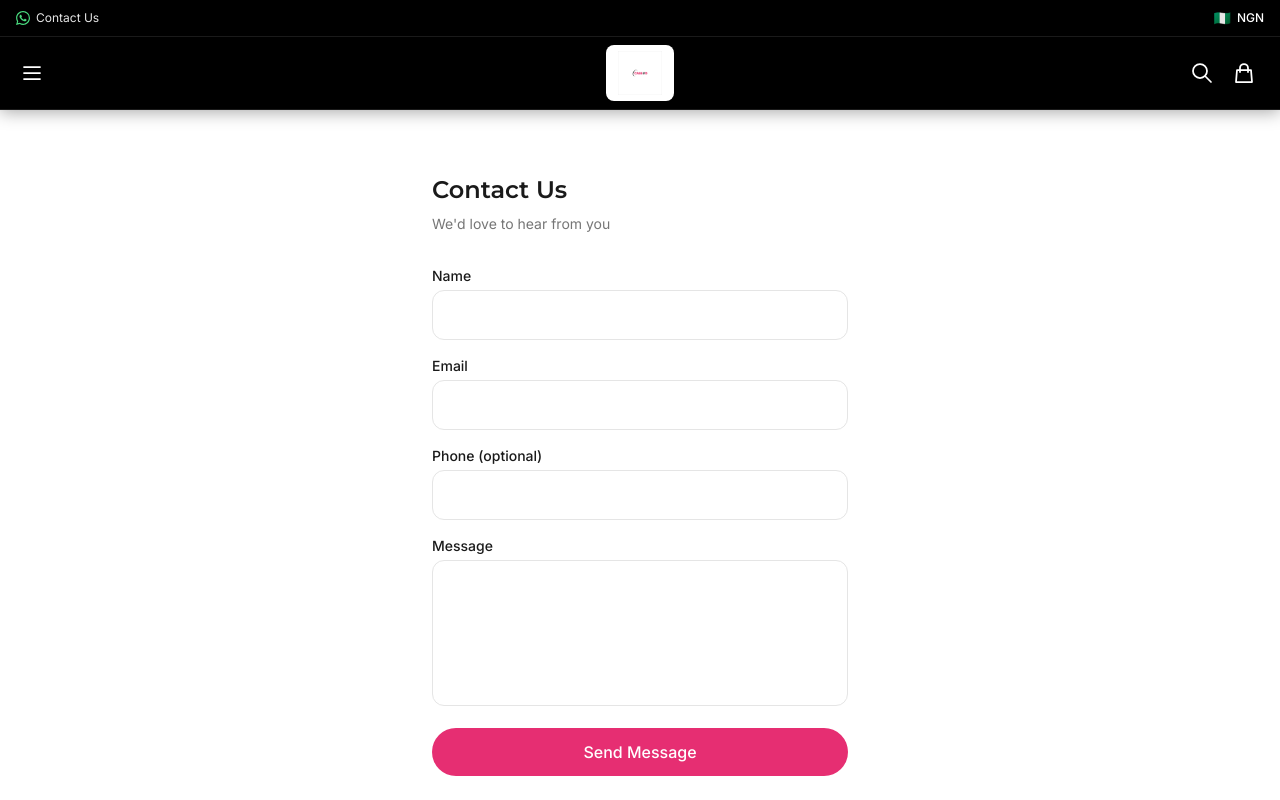
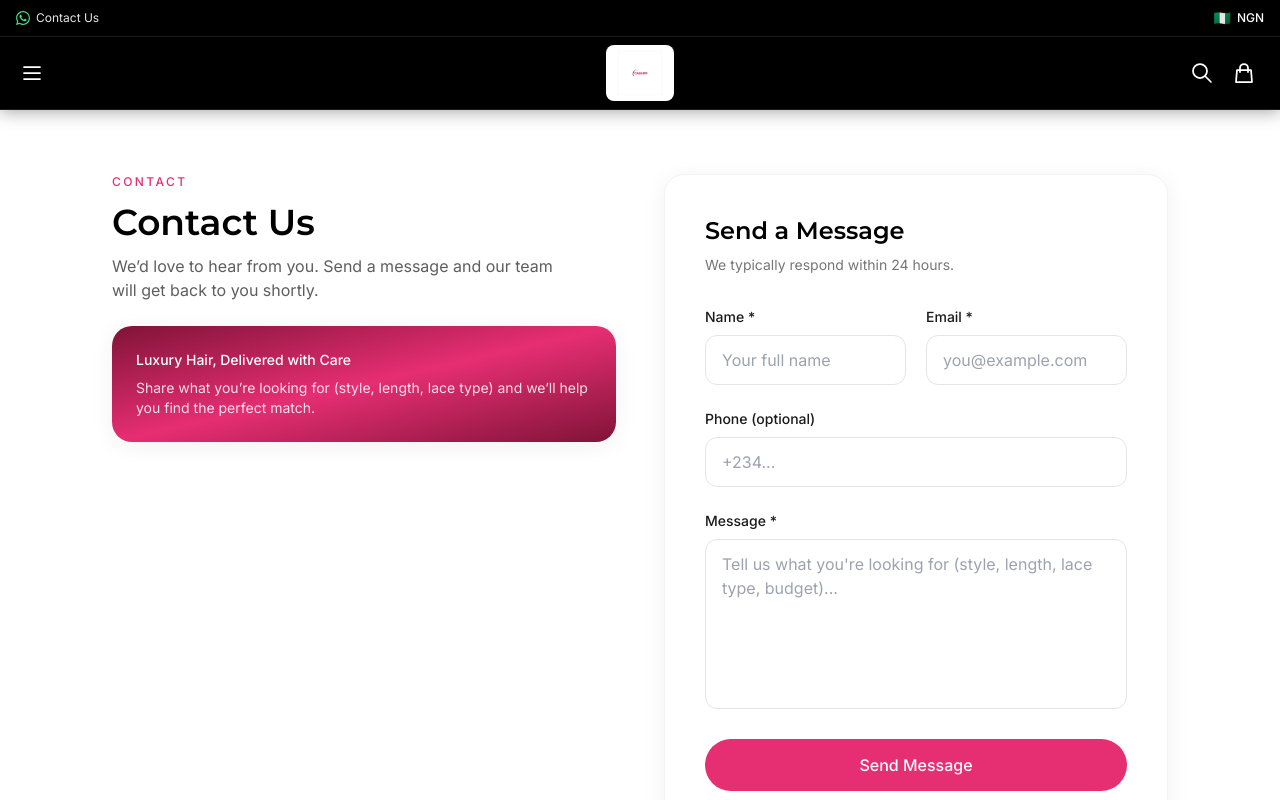
Before and after one commit to GideonA-HUB/casseohair_project, a React (Vite) app in the folder frontend/: page /contact in a window 1280 px wide. Shown: the top 800 px of the page. Built offline with nearby package versions, Linux system fonts and the light colour scheme; no server answers.

Commit message:
Fix category card issues, contact us page redesign, customer review redesign

```diff
--- a/frontend/src/components/CategoryCard.tsx
+++ b/frontend/src/components/CategoryCard.tsx
@@ -48,7 +48,7 @@ export default function CategoryCard({ category, variant = 'grid', index = 0 }:
     >
       <Link
         to={`/shop/category/${category.slug}`}
-        className="block relative rounded-card overflow-hidden aspect-square lg:aspect-[4/3] lg:max-h-[140px] xl:max-h-[155px] shadow-card group bg-brand-gray-100"
+        className="block relative rounded-card overflow-hidden aspect-square lg:aspect-[5/4] lg:max-h-[320px] xl:max-h-[340px] shadow-card group bg-brand-gray-100"
       >
         {category.image ? (
           <img src={category.image} alt={category.name} className={categoryImageClass} loading="lazy" />
--- a/frontend/src/components/MobileMenu.tsx
+++ b/frontend/src/components/MobileMenu.tsx
@@ -9,6 +9,7 @@ interface MobileMenuProps {
 const menuLinks = [
   { to: '/', label: 'Home' },
   { to: '/shop', label: 'Shop All' },
+  { to: '/shop?filter=flash-sales', label: 'Flash Sales' },
   { to: '/shop?filter=new-arrivals', label: 'New Arrivals' },
   { to: '/shop?filter=bestsellers', label: 'Best Sellers' },
   { to: '/about', label: 'About' },
--- a/frontend/src/components/ui/product-reviews.tsx
+++ b/frontend/src/components/ui/product-reviews.tsx
@@ -89,28 +89,26 @@ export default function ProductReviews({
   };
 
   return (
-    <section
-      ref={sectionRef}
-      className="relative overflow-hidden bg-gradient-to-br from-brand-pink-dark via-brand-pink to-brand-pink-dark"
+    <section ref={sectionRef} className="relative overflow-hidden bg-brand-gray-50">
+      <div className="relative section-padding max-w-7xl mx-auto">
+        {/* Heading block (pink only here) */}
+        <motion.div
+          initial={{ opacity: 0, y: 24 }}
+          whileInView={{ opacity: 1, y: 0 }}
+          viewport={{ once: true }}
+          transition={{ duration: 0.6 }}
+          className="relative overflow-hidden rounded-luxury bg-gradient-to-br from-brand-pink-dark via-brand-pink to-brand-pink-dark px-6 py-10 md:px-10 md:py-12 mb-10 md:mb-14"
         >
-      {/* Subtle depth on pink */}
           <motion.div
             style={{ y: parallaxY, opacity: parallaxOpacity }}
             className="pointer-events-none absolute inset-0"
             aria-hidden
           >
-        <div className="absolute -top-24 -right-24 h-96 w-96 rounded-full bg-white/10 blur-3xl" />
-        <div className="absolute -bottom-32 -left-32 h-[28rem] w-[28rem] rounded-full bg-black/10 blur-3xl" />
+            <div className="absolute -top-20 -right-20 h-72 w-72 rounded-full bg-white/15 blur-3xl" />
+            <div className="absolute -bottom-28 -left-28 h-[24rem] w-[24rem] rounded-full bg-black/10 blur-3xl" />
           </motion.div>
 
-      <div className="relative section-padding max-w-7xl mx-auto">
-        <motion.div
-          initial={{ opacity: 0, y: 24 }}
-          whileInView={{ opacity: 1, y: 0 }}
-          viewport={{ once: true }}
-          transition={{ duration: 0.6 }}
-          className="text-center mb-10 md:mb-14"
-        >
+          <div className="relative text-center">
             <p className="text-xs font-medium uppercase tracking-[0.2em] text-white/90 mb-3">
               Voices of Luxury
             </p>
@@ -120,6 +118,7 @@ export default function ProductReviews({
             <p className="text-white/85 max-w-xl mx-auto text-sm md:text-base leading-relaxed">
               Real experiences from our community — share yours and help others discover their perfect look.
             </p>
+          </div>
         </motion.div>
 
         {/* Summary card */}
@@ -171,7 +170,7 @@ export default function ProductReviews({
         {/* Reviews grid */}
         {loading ? (
           <div className="flex justify-center py-16">
-            <div className="h-10 w-10 animate-spin rounded-full border-2 border-white border-t-transparent" />
+            <div className="h-10 w-10 animate-spin rounded-full border-2 border-brand-pink border-t-transparent" />
           </div>
         ) : reviews.length > 0 ? (
           <div className="grid grid-cols-1 md:grid-cols-2 gap-5 md:gap-6 mb-10">
--- a/frontend/src/pages/ContactPage.tsx
+++ b/frontend/src/pages/ContactPage.tsx
@@ -36,45 +36,91 @@ export default function ContactPage() {
   return (
     <>
       <SEO title="Contact Us" description="Get in touch with CasseoHair" />
-      <div className="section-padding max-w-lg mx-auto">
-        <h1 className="text-2xl font-display font-semibold mb-2">Contact Us</h1>
-        <p className="text-brand-accent/60 text-sm mb-8">We'd love to hear from you</p>
+      <div className="section-padding max-w-6xl mx-auto">
+        <div className="grid grid-cols-1 lg:grid-cols-2 gap-8 lg:gap-12 items-start">
+          <div className="lg:sticky lg:top-24">
+            <p className="text-xs font-medium uppercase tracking-[0.2em] text-brand-pink mb-3">
+              Contact
+            </p>
+            <h1 className="text-3xl md:text-4xl font-display font-semibold mb-3 text-brand-black">
+              Contact Us
+            </h1>
+            <p className="text-brand-accent/70 text-sm md:text-base max-w-md">
+              We’d love to hear from you. Send a message and our team will get back to you shortly.
+            </p>
+
+            <div className="mt-6 rounded-luxury bg-gradient-to-br from-brand-pink-dark via-brand-pink to-brand-pink-dark p-6 text-white shadow-luxury">
+              <p className="text-sm font-medium">Luxury Hair, Delivered with Care</p>
+              <p className="text-white/85 text-sm mt-2">
+                Share what you’re looking for (style, length, lace type) and we’ll help you find the perfect match.
+              </p>
+            </div>
+          </div>
 
         {submitted ? (
-          <div className="text-center py-12 bg-brand-gray-50 rounded-card">
+          <div className="bg-white rounded-luxury shadow-luxury border border-brand-gray-100 p-8 md:p-10">
+            <div className="text-center py-8">
+              <p className="text-4xl mb-3">✦</p>
               <p className="text-brand-pink font-medium mb-2">Message Sent!</p>
-            <p className="text-sm text-brand-accent/60">We'll get back to you shortly.</p>
+              <p className="text-sm text-brand-accent/60">We’ll get back to you shortly.</p>
               <button onClick={() => setSubmitted(false)} className="btn-outline text-sm mt-6">
                 Send Another
               </button>
             </div>
+          </div>
         ) : (
-          <form onSubmit={handleSubmit(onSubmit)} className="space-y-4">
+          <div className="bg-white rounded-luxury shadow-luxury border border-brand-gray-100 p-6 md:p-10">
+            <h2 className="text-xl md:text-2xl font-display font-semibold text-brand-black mb-2">
+              Send a Message
+            </h2>
+            <p className="text-sm text-brand-accent/60 mb-8">
+              We typically respond within 24 hours.
+            </p>
+
+            <form onSubmit={handleSubmit(onSubmit)} className="space-y-6">
+              <div className="grid grid-cols-1 md:grid-cols-2 gap-5">
                 <div>
-              <label className="text-sm font-medium mb-1 block">Name</label>
-              <input {...register('name')} className="input-luxury" />
+                  <label className="text-sm font-medium mb-2 block text-brand-accent">Name *</label>
+                  <input {...register('name')} className="input-luxury" placeholder="Your full name" />
                   {errors.name && <p className="text-red-500 text-xs mt-1">{errors.name.message}</p>}
                 </div>
                 <div>
-              <label className="text-sm font-medium mb-1 block">Email</label>
-              <input {...register('email')} type="email" className="input-luxury" />
+                  <label className="text-sm font-medium mb-2 block text-brand-accent">Email *</label>
+                  <input
+                    {...register('email')}
+                    type="email"
+                    className="input-luxury"
+                    placeholder="you@example.com"
+                  />
                   {errors.email && <p className="text-red-500 text-xs mt-1">{errors.email.message}</p>}
                 </div>
+              </div>
+
               <div>
-              <label className="text-sm font-medium mb-1 block">Phone (optional)</label>
-              <input {...register('phone')} className="input-luxury" />
+                <label className="text-sm font-medium mb-2 block text-brand-accent">Phone (optional)</label>
+                <input {...register('phone')} className="input-luxury" placeholder="+234..." />
               </div>
+
               <div>
-              <label className="text-sm font-medium mb-1 block">Message</label>
-              <textarea {...register('message')} rows={5} className="input-luxury resize-none" />
+                <label className="text-sm font-medium mb-2 block text-brand-accent">Message *</label>
+                <textarea
+                  {...register('message')}
+                  rows={6}
+                  className="input-luxury resize-none"
+                  placeholder="Tell us what you're looking for (style, length, lace type, budget)..."
+                />
                 {errors.message && <p className="text-red-500 text-xs mt-1">{errors.message.message}</p>}
               </div>
+
               {error && <p className="text-red-500 text-sm">{error}</p>}
-            <button type="submit" disabled={isSubmitting} className="btn-primary w-full">
+
+              <button type="submit" disabled={isSubmitting} className="btn-primary w-full py-3.5 rounded-full">
                 {isSubmitting ? 'Sending...' : 'Send Message'}
               </button>
             </form>
+          </div>
         )}
+        </div>
       </div>
     </>
   );
--- a/frontend/src/pages/HomePage.tsx
+++ b/frontend/src/pages/HomePage.tsx
@@ -45,6 +45,7 @@ export default function HomePage() {
 
   const heroCategory = categories.find((c) => c.is_featured) || categories[0];
   const gridCategories = categories.filter((c) => c.id !== heroCategory?.id).slice(0, 2);
+  const desktopCategories = heroCategory ? [heroCategory, ...gridCategories] : gridCategories.slice(0, 3);
 
   const flashSaleEnd = useMemo(() => {
     if (!flashSales.length) return null;
@@ -82,7 +83,9 @@ export default function HomePage() {
 
       {/* Categories */}
       {categories.length > 0 && (
-        <section className="section-padding max-w-7xl lg:max-w-4xl mx-auto">
+        <section className="section-padding max-w-7xl mx-auto">
+          {/* Mobile/tablet layout (keep current behavior) */}
+          <div className="lg:hidden">
             {heroCategory && (
               <div className="mb-4">
                 <CategoryCard category={heroCategory} variant="hero" />
@@ -91,6 +94,16 @@ export default function HomePage() {
             {gridCategories.length > 0 && (
               <div className="grid grid-cols-2 gap-4">
                 {gridCategories.map((cat, i) => (
+                  <CategoryCard key={cat.id} category={cat} index={i} />
+                ))}
+              </div>
+            )}
+          </div>
+
+          {/* Desktop layout: 3 cards side-by-side */}
+          {desktopCategories.length >= 3 && (
+            <div className="hidden lg:grid grid-cols-3 gap-6">
+              {desktopCategories.slice(0, 3).map((cat, i) => (
                 <CategoryCard key={cat.id} category={cat} index={i} />
               ))}
             </div>
```
Lines whose indentation alone changed are shown as unchanged.
